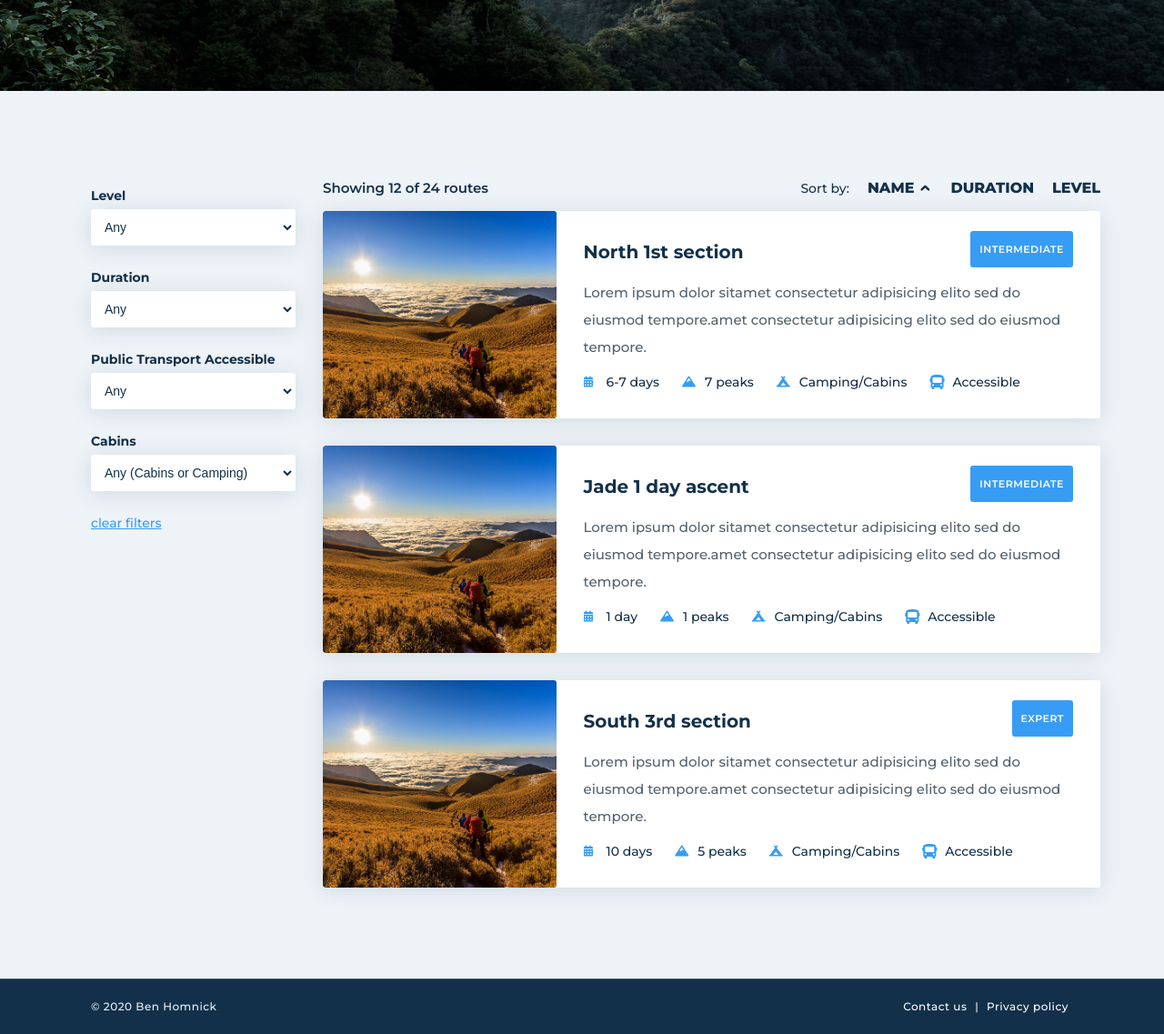
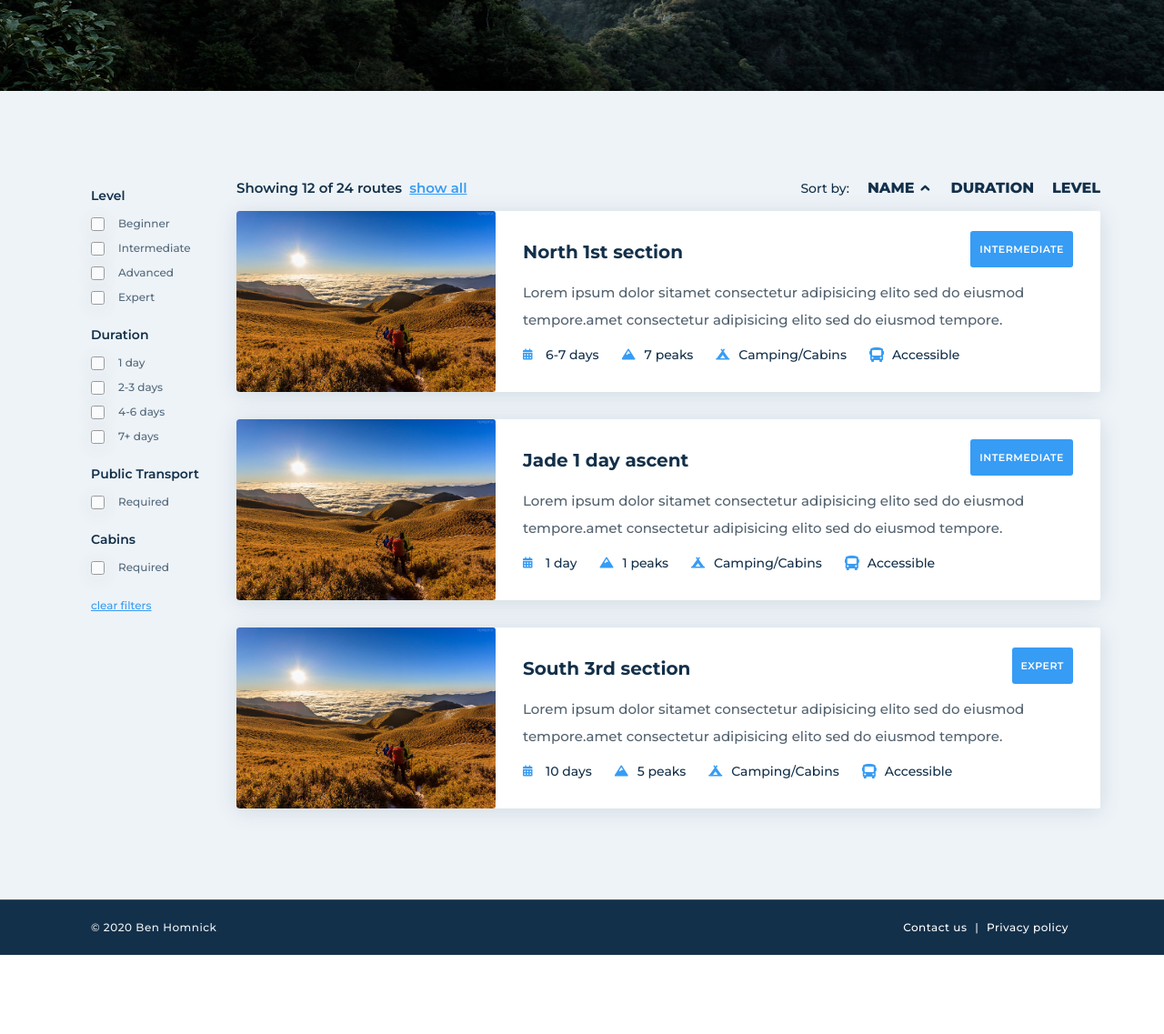
Before and after one commit to bhomnick/taiwanpeaks, a Django app: template taiwanpeaks/templates/routes/list.html in a window 1280 px wide. Shown: the part 495-1632 px from the top of the page at 91% size. After the commit the page ends 1545 px from the top, so only its background shows below. Run offline with Django 3.2, Linux system fonts and the light colour scheme; the template is opened without the code that fills it, so the values that code supplies are empty; some libraries are stand-ins or nearby versions.

Commit message:
switch to checkbox filters

```diff
--- a/taiwanpeaks/static/css/custom.css
+++ b/taiwanpeaks/static/css/custom.css
@@ -60,6 +60,18 @@ Table of contents
     margin: 8px 0 0 0 !important;
 }
 
+.route-list-checkbox-group {
+    margin-bottom: 15px;
+}
+
+.route-list-checkbox-group .form-checkbox {
+    margin: 0 0 5px 0;
+}
+
+.route-list-checkbox-group h4 {
+    margin-bottom: 5px;
+}
+
 .route-list-sorting {
     display: table;
     width: 100%;
--- a/taiwanpeaks/templates/routes/list.html
+++ b/taiwanpeaks/templates/routes/list.html
@@ -14,45 +14,71 @@
 <section class="section-base section-color">
 	<div class="container">
 		<div class="row">
-      <div class="col-lg-3 route-list-filters">
+      <div class="col-lg-2 route-list-filters">
         <form class="form form-box">
-          <label>Level
-            <select class="input-select">
-              <option>Any</option>
-              <option>Beginner</option>
-              <option>Intermediate</option>
-              <option>Advanced</option>
-              <option>Expert</option>
-            </select>
-          </label>
-          <label>Duration
-            <select class="input-select">
-              <option>Any</option>
-              <option>1 day</option>
-              <option>2-4 days</option>
-              <option>5-7 days</option>
-              <option>8+ days</option>
-            </select>
-          </label>
-          <label>Public Transport Accessible
-            <select class="input-select">
-              <option>Any</option>
-              <option>Yes</option>
-            </select>
-          </label>
-          <label>Cabins
-            <select class="input-select">
-              <option>Any (Cabins or Camping)</option>
-              <option>Cabins only</option>
-            </select>
-          </label>
-          <a href="#">clear filters</a>
+          <div class="route-list-checkbox-group">
+            <h4>Level</h4>
+            <div class="form-checkbox">
+              <input type="checkbox" id="level-beginner">
+              <label for="level-beginner">Beginner</label>
+            </div>
+            <div class="form-checkbox">
+              <input type="checkbox" id="level-intermediate">
+              <label for="level-itermediate">Intermediate</label>
+            </div>
+            <div class="form-checkbox">
+              <input type="checkbox" id="level-advanced">
+              <label for="level-advanced">Advanced</label>
+            </div>
+            <div class="form-checkbox">
+              <input type="checkbox" id="level-expert">
+              <label for="level-expert">Expert</label>
+            </div>
+          </div>
+
+          <div class="route-list-checkbox-group">
+            <h4>Duration</h4>
+            <div class="form-checkbox">
+              <input type="checkbox" id="duration-1">
+              <label for="duration-1">1 day</label>
+            </div>
+            <div class="form-checkbox">
+              <input type="checkbox" id="duration-2_3">
+              <label for="duration-2_3">2-3 days</label>
+            </div>
+            <div class="form-checkbox">
+              <input type="checkbox" id="duration-4_6">
+              <label for="duration-4_6">4-6 days</label>
+            </div>
+            <div class="form-checkbox">
+              <input type="checkbox" id="duration-7">
+              <label for="duration-7">7+ days</label>
+            </div>
+          </div>
+
+          <div class="route-list-checkbox-group">
+            <h4>Public Transport</h4>
+            <div class="form-checkbox">
+              <input type="checkbox" id="public_transport-required">
+              <label for="public_transport-required">Required</label>
+            </div>
+          </div>
+
+          <div class="route-list-checkbox-group">
+            <h4>Cabins</h4>
+            <div class="form-checkbox">
+              <input type="checkbox" id="cabins-required">
+              <label for="cabins-required">Required</label>
+            </div>
+          </div>
+
+          <a class="text-xs" href="#">clear filters</a>
         </form>
       </div>
-      <div class="col-lg-9">
+      <div class="col-lg-10">
         <div class="row">
           <div class="route-list-sorting">
-            <span class="text-sm text-bold">Showing 12 of 24 routes</span>
+            <span class="text-sm text-bold">Showing 12 of 24 routes&nbsp;&nbsp;<a href="#">show all</a></span>
             <div class="menu-inner">
               <ul>
                 <li class="route-list-sorting-label">Sort by:</li>
```
